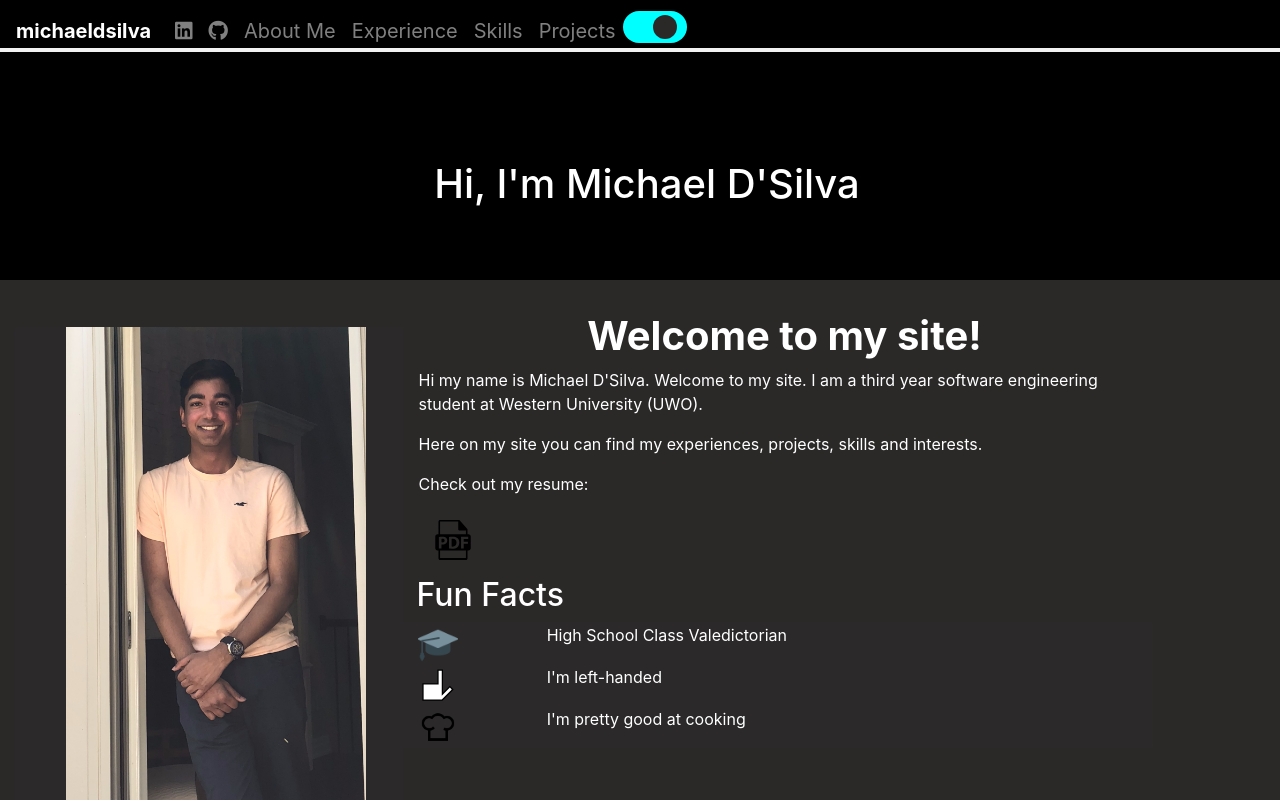
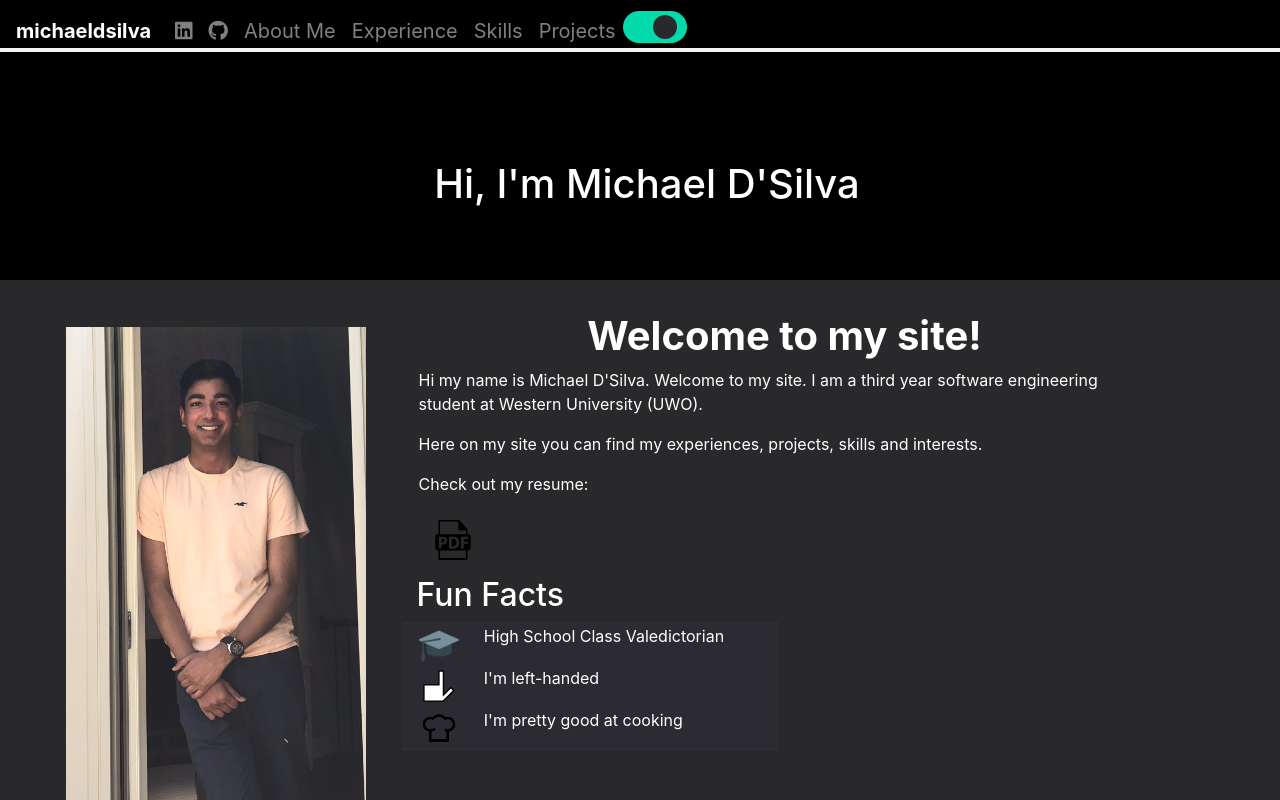
Before and after one commit to michaelddsilva/site-prototype-vue, a Vue app in the folder mysite/: page / in a window 1280 px wide. Shown: the top 800 px of the page. Built offline with nearby package versions, Linux system fonts and the light colour scheme.

Commit message:
updated dark mode color scheme

```diff
--- a/mysite/src/assets/styles/styles.css
+++ b/mysite/src/assets/styles/styles.css
@@ -15,13 +15,13 @@
 
 [site-theme="dark"] {
   --nav-color: rgb(0, 0, 0);
-  --background-color: rgb(43, 40, 40);
-  --container-color: rgb(43, 41, 41);
+  --background-color: rgb(41, 40, 43);
+  --container-color: rgb(43, 43, 49);
   --border-color: rgba(184, 203, 221, 0.03);
   --h1-color: white;
   --h2-color: white;
-  --link-color: rgb(29, 170, 170);
-  --accent-color: aqua;
+  --link-color: rgb(3, 218, 171);
+  --accent-color: rgb(3, 218, 171);
   --inactive-p-color: rgb(158, 157, 157);
   --active-p-color: white;
 }
--- a/mysite/src/components/Welcome.vue
+++ b/mysite/src/components/Welcome.vue
@@ -54,7 +54,7 @@ export default {
 }
 
 .me1 {
-  background: var(--container-color);
+  background: none;
   border-style: none;
   width: 31%;
   min-width: 350px;
@@ -75,6 +75,7 @@ export default {
   width: 60%;
   min-width: 350px;
   display: inline-block;
+
 }
 
 .me3 {
@@ -90,7 +91,7 @@ export default {
 }
 
 .me td {
-  background: var(--container-color);
+  background: none;
   margin-right: 0;
   margin-left: 0;
   margin-bottom: 4px;
@@ -101,6 +102,14 @@ export default {
 
 .me tbody {
   margin: 5px;
+}
+
+.me table {
+  background: var(--container-color);
+  border-style: ridge;
+  border-width: 0.1em;
+  border-color: var(--border-color);
+  width: 50%;
 }
 
 .me table img {
```
